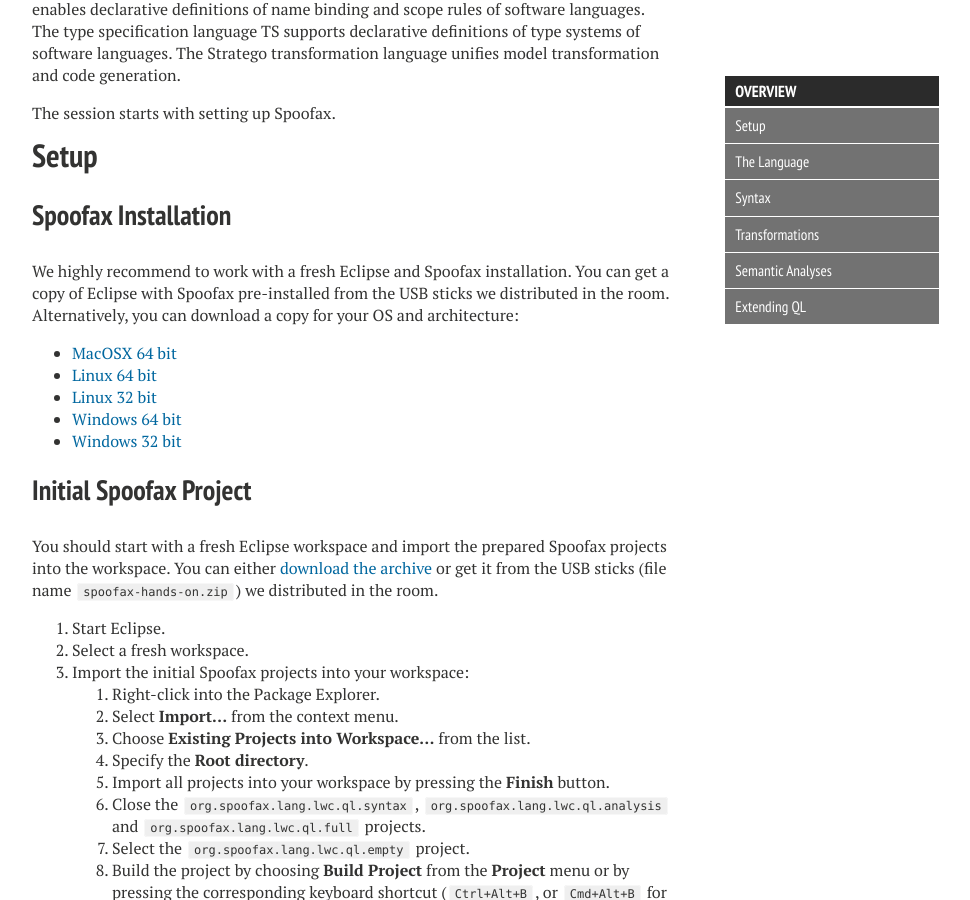
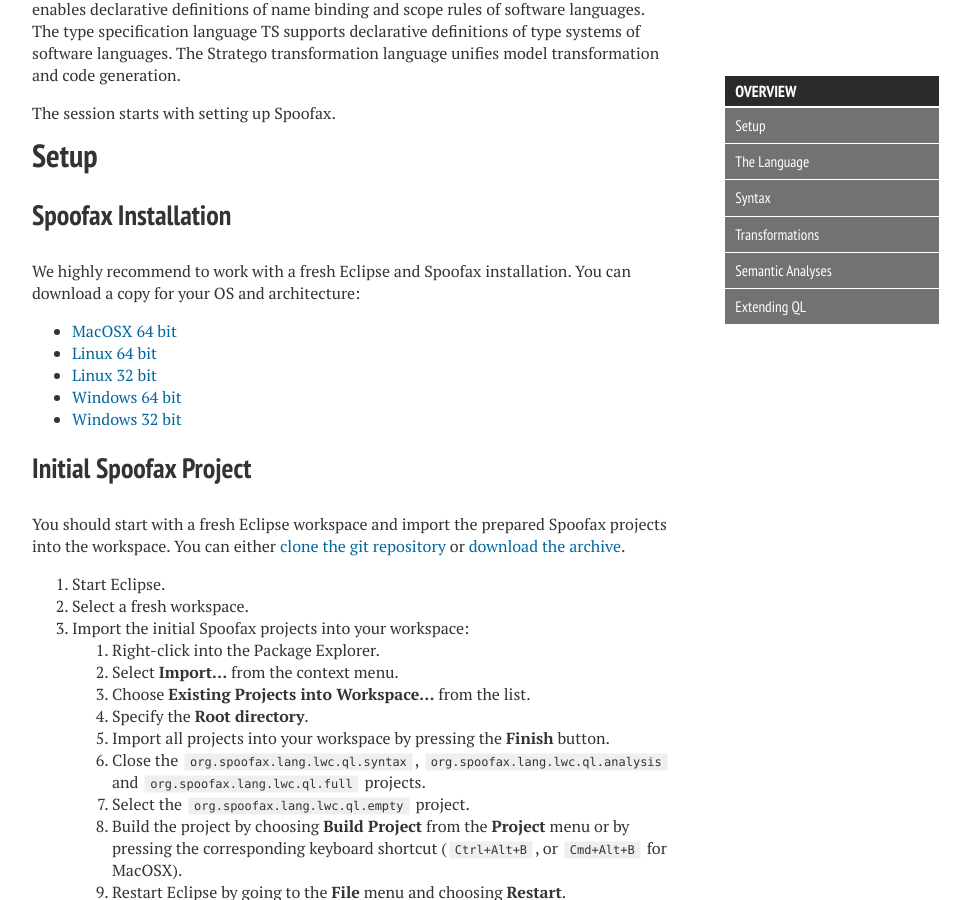
Before and after one commit to MartijnDwars/metaborg.github.io, a Jekyll site: the page built from spoofax/tutorials/cg2014/index.md, in a window 1280 px wide and 900 px high, scrolled down 455 px. Shown: the whole window, without its empty margins (288-1258 px from the left). Built offline with Jekyll 4.4.1, drawn with Linux system fonts in a browser that asks for light colours; nearby versions of some CDN libraries.

Commit message:
Spoofax tutorial: update links

```diff
--- a/spoofax/tutorials/cg2014/setup.md
+++ b/spoofax/tutorials/cg2014/setup.md
@@ -2,17 +2,17 @@
 
 ## Spoofax Installation
 
-We highly recommend to work with a fresh Eclipse and Spoofax installation. You can get a copy of Eclipse with Spoofax pre-installed from the USB sticks we distributed in the room. Alternatively, you can download a copy for your OS and architecture:
+We highly recommend to work with a fresh Eclipse and Spoofax installation. You can download a copy for your OS and architecture:
 
-* [MacOSX 64 bit](http://download.spoofax.org/update/installations/spoofax-macosx-x86_64.zip)
-* [Linux 64 bit](http://download.spoofax.org/update/installations/spoofax-linux-x86_64.zip)
-* [Linux 32 bit](http://download.spoofax.org/update/installations/spoofax-linux-x86.zip )
-* [Windows 64 bit](http://download.spoofax.org/update/installations/spoofax-win32-x86_64.zip)
-* [Windows 32 bit](http://download.spoofax.org/update/installations/spoofax-win32-x86.zip)
+* [MacOSX 64 bit](http://buildfarm.metaborg.org/job/spoofax-master/lastSuccessfulBuild/artifact/dist/spoofax-macosx-x64-jre.zip)
+* [Linux 64 bit](http://buildfarm.metaborg.org/job/spoofax-master/lastSuccessfulBuild/artifact/dist/spoofax-linux-x64-jre.zip)
+* [Linux 32 bit](http://buildfarm.metaborg.org/job/spoofax-master/lastSuccessfulBuild/artifact/dist/spoofax-linux-x86-jre.zip)
+* [Windows 64 bit](http://buildfarm.metaborg.org/job/spoofax-master/lastSuccessfulBuild/artifact/dist/spoofax-windows-x64-jre.zip)
+* [Windows 32 bit](http://buildfarm.metaborg.org/job/spoofax-master/lastSuccessfulBuild/artifact/dist/spoofax-windows-x86-jre.zip)
 
 ## Initial Spoofax Project
 
-You should start with a fresh Eclipse workspace and import the prepared Spoofax projects into the workspace. You can either [download the archive](http://download.spoofax.org/update/tutorial/spoofax-hands-on-ipa2015.zip) or get it from the USB sticks (file name `spoofax-hands-on.zip`) we distributed in the room.
+You should start with a fresh Eclipse workspace and import the prepared Spoofax projects into the workspace. You can either [clone the git repository](https://github.com/metaborg/lwc2013) or [download the archive](http://download.spoofax.org/update/tutorial/spoofax-hands-on-ipa2015.zip).
 
 1. Start Eclipse.
 2. Select a fresh workspace.
```
